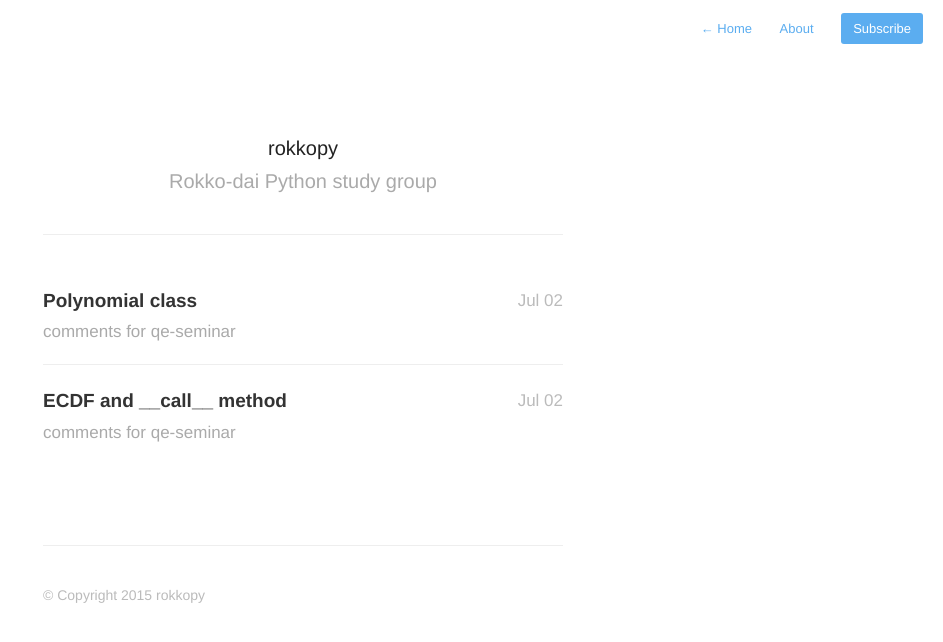
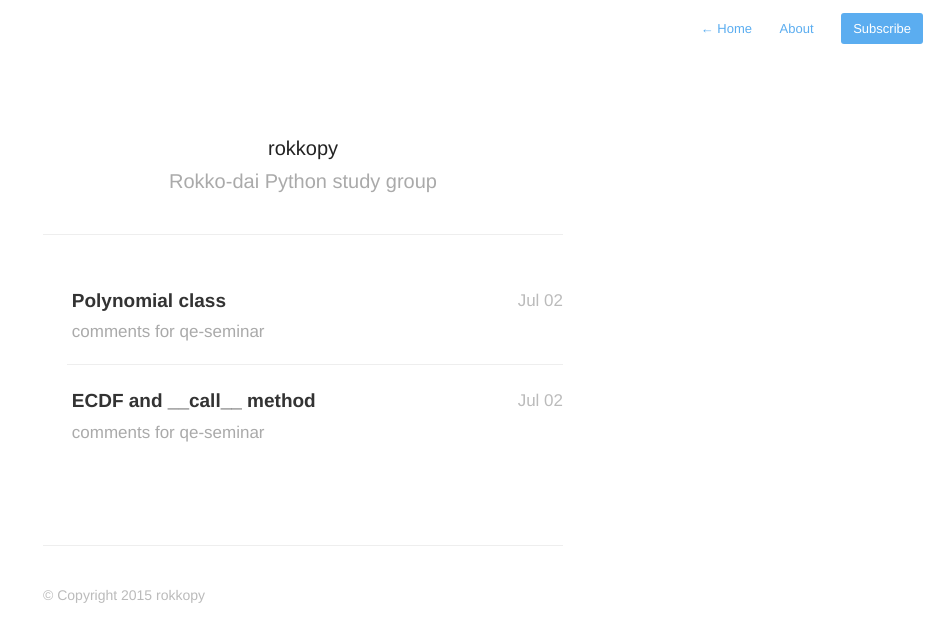
Before and after one commit to rokkopy/rokkopy, a Jekyll site: the page built from index.html, in a window 1280 px wide. Shown: the top 642 px of the page, without its empty margins (337-1280 px from the left). Built offline with Jekyll 4.4.1, drawn with Linux system fonts in a browser that asks for light colours; nearby versions of some CDN libraries; Markdown is read by kramdown in place of the engine named in the settings; the list of posts is cut into pages by our own code; comment, search, counter and statistics services are not loaded.

Commit message:
modify styles

```diff
--- a/_config.yml
+++ b/_config.yml
@@ -5,6 +5,9 @@ meta_description: "Rokko-dai Python study group"
 aboutPage: true
 
 markdown: redcarpet
+redcarpet:
+    extensions: ["no_intra_emphasis", "fenced_code_blocks", "autolink", "tables", "with_toc_data"]
+
 highlighter: pygments
 
 paginate: 20
--- a/assets/css/style.css
+++ b/assets/css/style.css
@@ -182,8 +182,11 @@ a,
 	transition: all 0.15s ease;
 }
 
-ul 	{ margin:0; padding:0; }
-li	{ list-style-type:circle; list-style-position:inside; }
+ul { margin:1.5em 0 1.5em 0; padding:0 0 0 1.5em; }
+ol { margin:1.5em 0 1.5em 0; padding:0 0 0 1.5em;}
+li { list-style-position:outside; padding-left: 0.3em; }
+ul li	{ list-style-type:circle; }
+
 
 /* Line Height */
 #post-body, p { line-height:1.7; }
@@ -292,6 +295,7 @@ hr {
 }
 
 span.code { font-family:Menlo, Monaco, Courier; background-color:#EEE; font-size:14px; }
+code { font-family:Menlo, Monaco, Courier; background-color:#EEE; font-size:14px; }
 
 pre	{
 	font-family:Menlo, Monaco, Courier;
```
